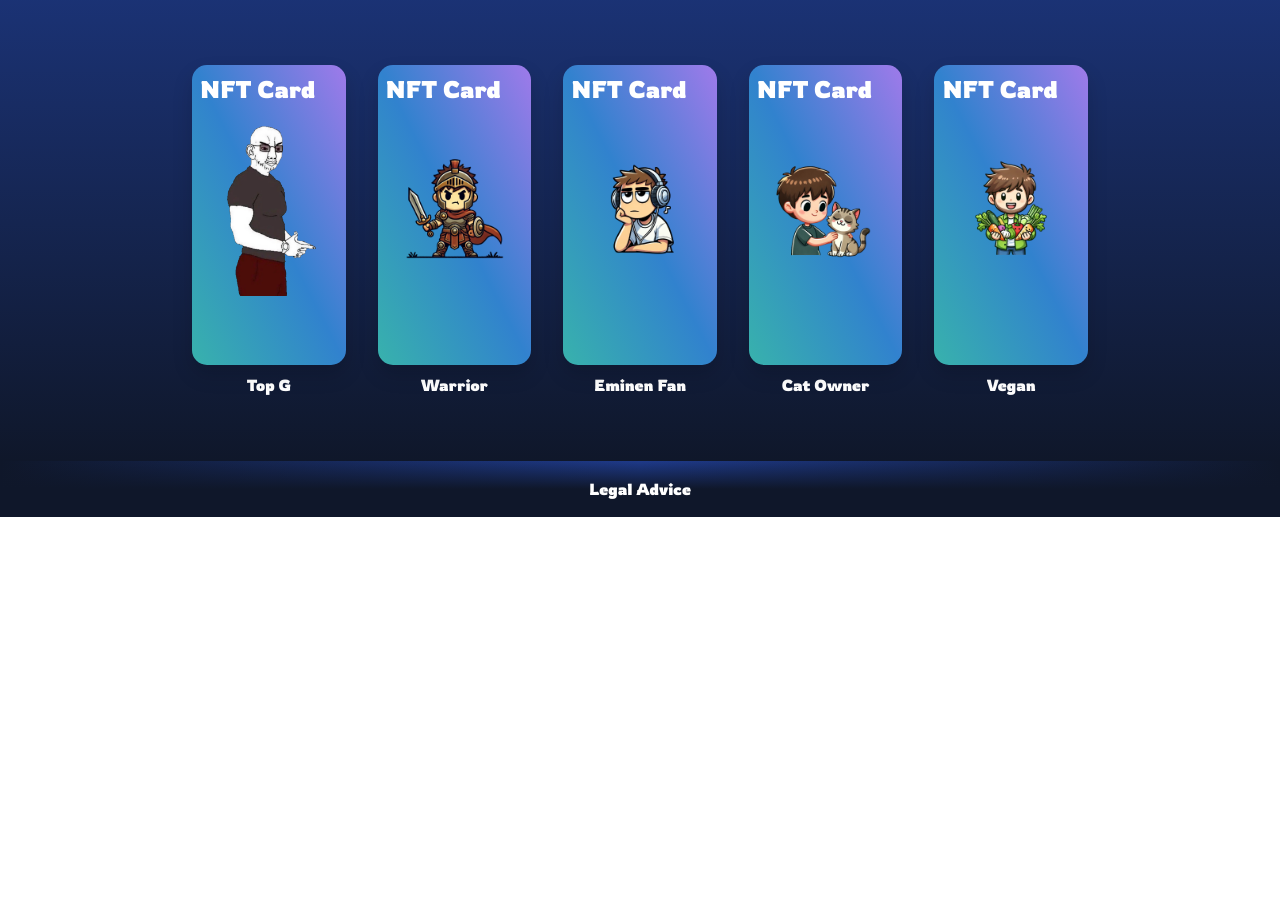
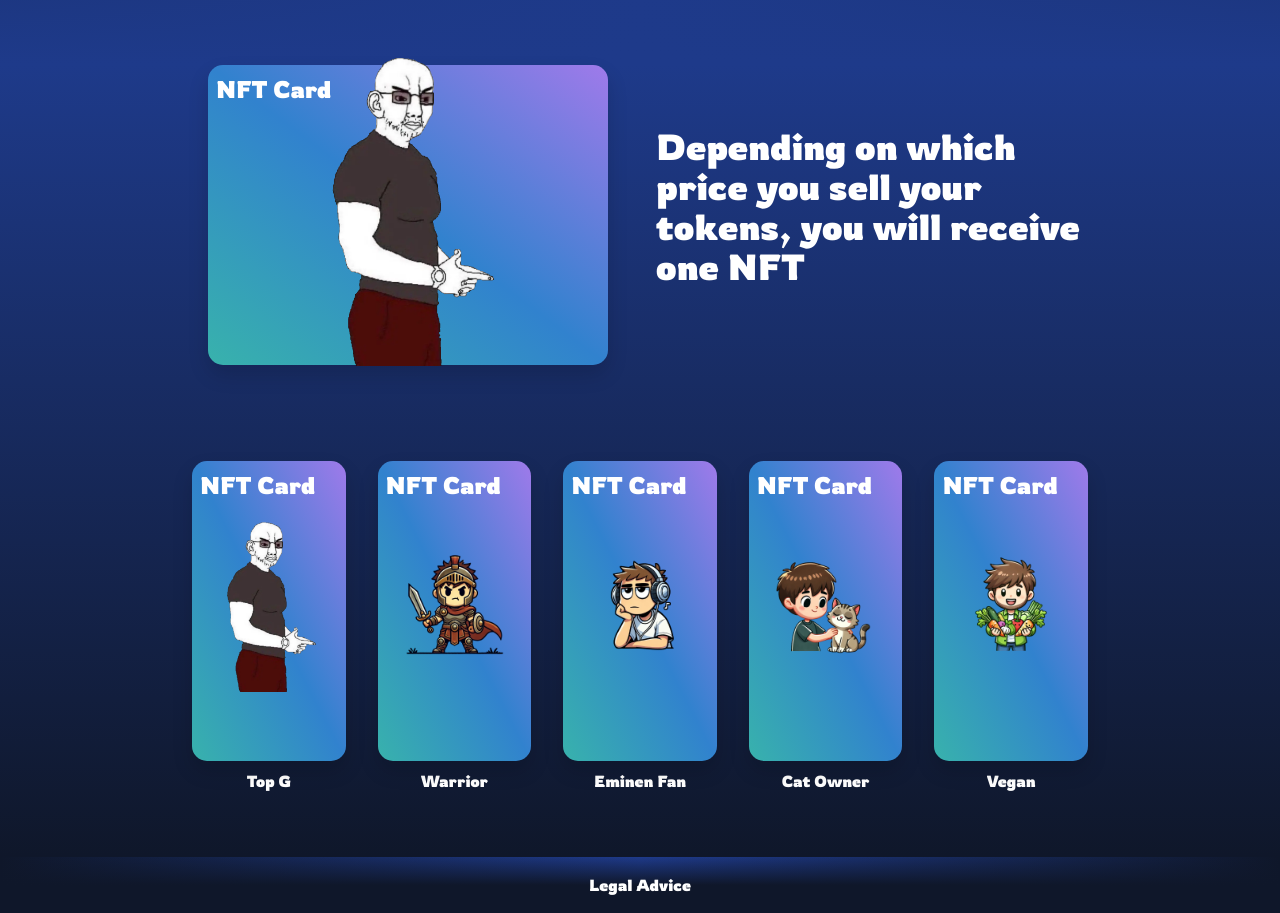
Before and after one commit to adanlg/token-nft, a React (Create React App) app: page / in a window 1280 px wide. Shown: the part 800-1713 px from the top of the page. Before the commit the page ends 1317 px from the top, so only its background shows below. Built offline with nearby package versions, Linux system fonts and the light colour scheme; what wagmi would draw is missing.

Commit message:
fix: re code a section

```diff
--- a/src/App.tsx
+++ b/src/App.tsx
@@ -131,7 +131,25 @@ function MainContent() {
       <section className="flex items-center justify-center h-64 text-white">
         <p className="text-2xl">Let's see the level of G you are...</p>
       </section>
-      <section className="grid grid-cols-1 md:grid-cols-5 gap-8 max-w-4xl mx-auto py-8">
+
+
+      <section className="grid grid-cols-1 md:grid-cols-2 gap-8 max-w-4xl mx-auto py-8">
+          <div className="flex items-center justify-center">
+            <div className="card bg-gradient-to-tr from-green-300 via-blue-500 to-purple-600 w-full max-w-md h-64 shadow-lg transform transition-transform hover:rotate-3 hover:scale-105">
+              <div className="card-inner h-full w-full p-8 flex items-center justify-center ">
+                <div className='text-white font-bold text-2xl absolute top-2 left-2'> NFT Card</div>
+
+              <img src={`${process.env.PUBLIC_URL}/topg.webp`} alt="Example" className="w-1/2 h-1/ max-w-md pb-3" />              </div>
+            </div>
+
+          </div>
+
+          <div className="text-white flex flex-col justify-center">
+            <h1 className="text-4xl font-bold mb-4 text-center md:text-left">Depending on which price you sell your tokens, you will receive one NFT</h1>
+          </div>
+        </section>
+
+      <section className="grid grid-cols-1 md:grid-cols-5 gap-8 max-w-4xl mx-auto py-8 mt-8">
         {[
           { src: "topg.webp", label: "Top G" },
           { src: "warrior.png", label: "Warrior" },
```
